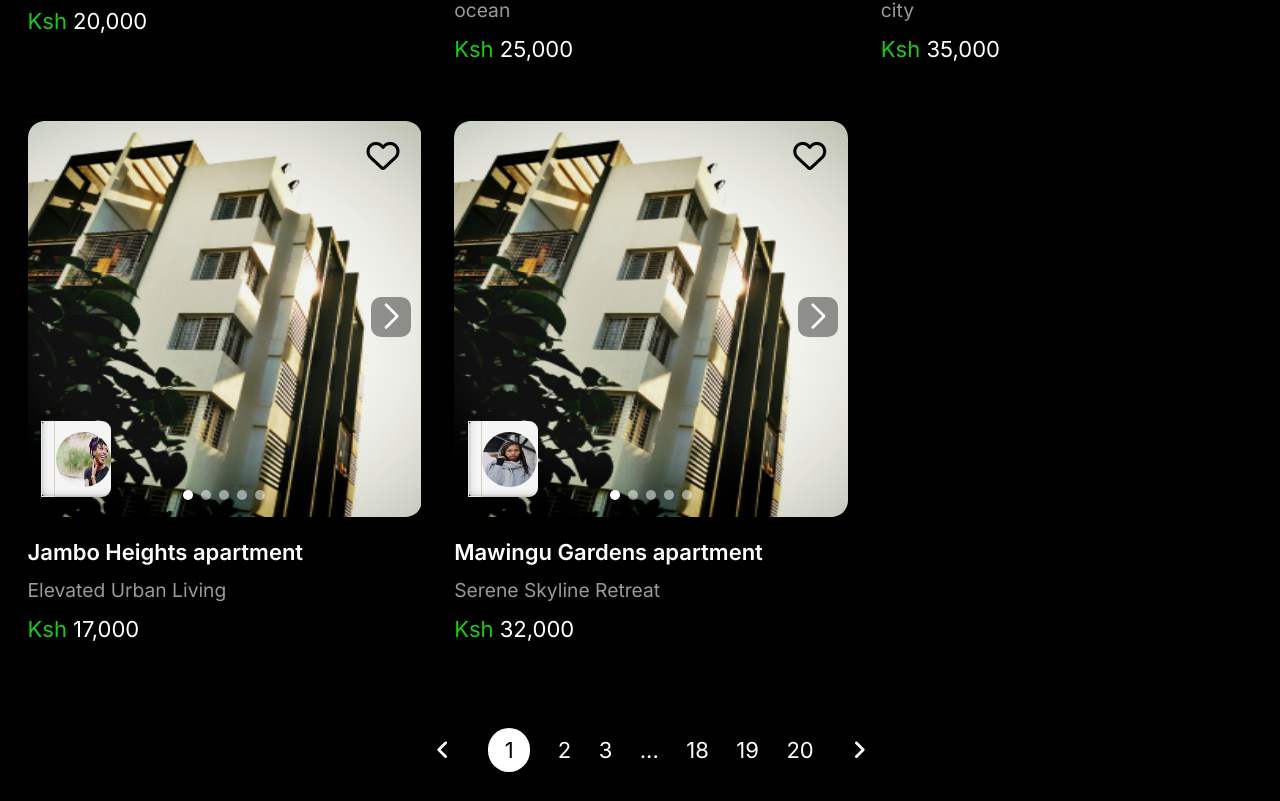
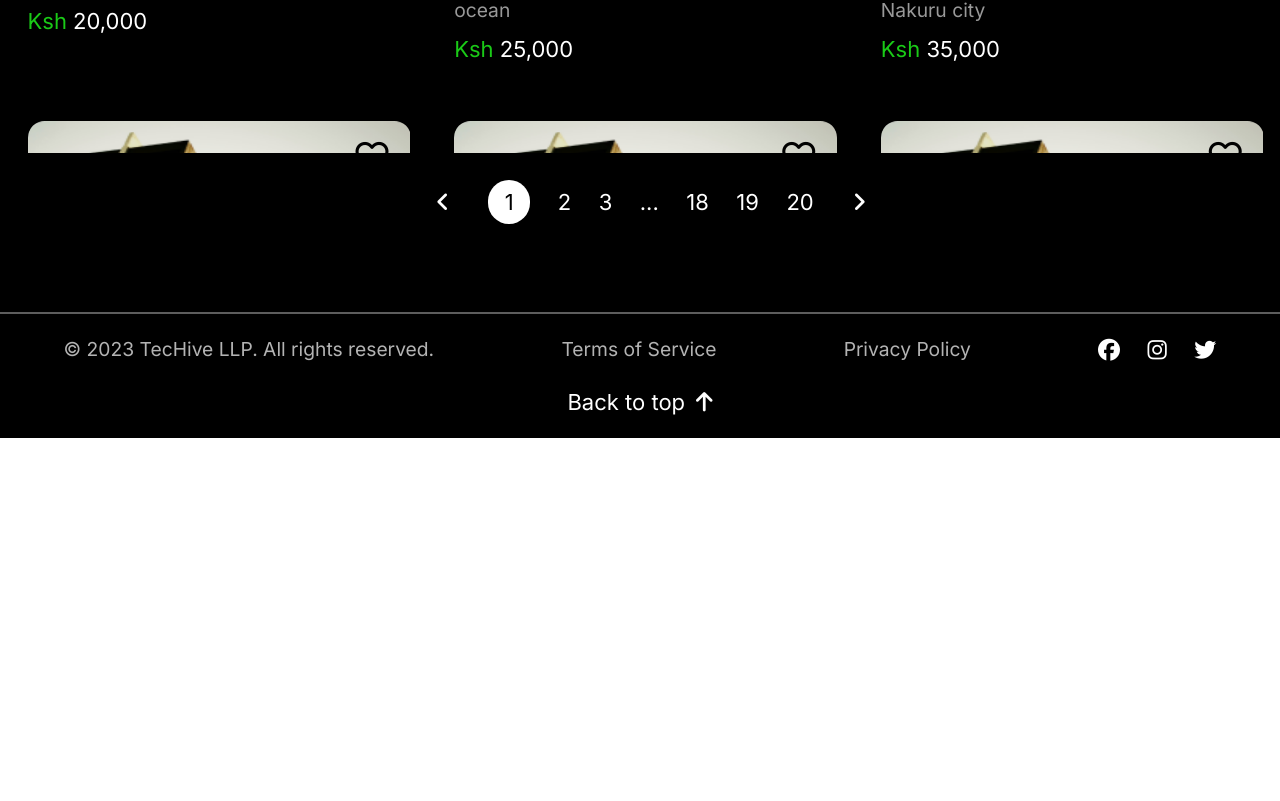
Before and after one commit to Developer-Square/Apartment-Hunting-Site, a React (Vite) app: page /apartments in a window 1280 px wide. Shown: the part 699-1500 px from the top of the page. After the commit the page ends 1137 px from the top, so only its background shows below. Built offline with nearby package versions, Linux system fonts and the light colour scheme.

Commit message:
feat: add sticky map with apartments scroll

```diff
--- a/src/components/view-apartments/Apartments.tsx
+++ b/src/components/view-apartments/Apartments.tsx
@@ -45,6 +45,30 @@ const apartmentInfo: ApartmentInfoProps[] = [
     subtitle: 'Serene Skyline Retreat',
     price: '32,000',
   },
+  {
+    propertyManager: PropertyManager5,
+    title: 'Mawingu Gardens apartment',
+    subtitle: 'Serene Skyline Retreat',
+    price: '32,000',
+  },
+  {
+    propertyManager: PropertyManager5,
+    title: 'Mawingu Gardens apartment',
+    subtitle: 'Serene Skyline Retreat',
+    price: '32,000',
+  },
+  {
+    propertyManager: PropertyManager5,
+    title: 'Mawingu Gardens apartment',
+    subtitle: 'Serene Skyline Retreat',
+    price: '32,000',
+  },
+  {
+    propertyManager: PropertyManager5,
+    title: 'Mawingu Gardens apartment',
+    subtitle: 'Serene Skyline Retreat',
+    price: '32,000',
+  },
 ];
 
 const Apartments = ({ search }: { search: string }) => {
@@ -62,9 +86,9 @@ const Apartments = ({ search }: { search: string }) => {
       ) : null}
       {/* Show 3 columns when the map is not visible and 2 columns when the map is visible */}
       <div
-        className={`w-full sm:grid grid-cols-2 ${
+        className={`w-full lg:h-[80vh] overflow-y-scroll sm:grid grid-cols-2 ${
           search.length ? 'lg:grid-cols-2' : 'lg:grid-cols-3'
-        } `}
+        }`}
       >
         {apartmentInfo.map((info, index) => (
           <SingleApartment key={index} info={info} />
--- a/src/components/view-apartments/Map.tsx
+++ b/src/components/view-apartments/Map.tsx
@@ -16,7 +16,7 @@ const Map = () => {
       setSetShowMap(false);
       setMapDimensions({
         width: '460',
-        height: '87%',
+        height: '100%',
       });
       return;
     }
@@ -27,10 +27,10 @@ const Map = () => {
   }, []);
 
   return (
-    <div className='lg:w-[460px] relative overflow-y-hidden'>
+    <div className='lg:w-[460px] relative'>
       {!showMap && (
         <>
-          <div className='fixed flex justify-center items-center top-[23%] left-[40%] bg-white z-20 shadow-2xl rounded-lg cursor-pointer'>
+          <div className='sticky w-8 h-8 flex justify-center items-center top-[20%] left-[40%] bg-white z-[1] shadow-2xl rounded-lg cursor-pointer'>
             <i className='fa-solid fa-angle-right text-xl py-1 px-3  text-black'></i>
           </div>
           <iframe
@@ -39,7 +39,7 @@ const Map = () => {
             height={mapDimension.height}
             allowFullScreen={false}
             loading='lazy'
-            className='border-0 lg:fixed top-[20%]'
+            className='border-0 lg:sticky top-0'
             referrerPolicy='no-referrer-when-downgrade'
           ></iframe>
         </>
--- a/src/components/view-apartments/SingleApartment.tsx
+++ b/src/components/view-apartments/SingleApartment.tsx
@@ -80,7 +80,7 @@ const SingleApartment = ({ info }: { info: ApartmentInfoProps }) => {
       ) : null}
 
       <div
-        className='mb-10 px-12 sm:px-6 lg:px-3'
+        className='mb-10 px-12 sm:px-6 lg:pr-5 lg:pl-3'
         onMouseEnter={() => setIsApartmentHovered(true)}
         onMouseLeave={() => setIsApartmentHovered(false)}
       >
```
